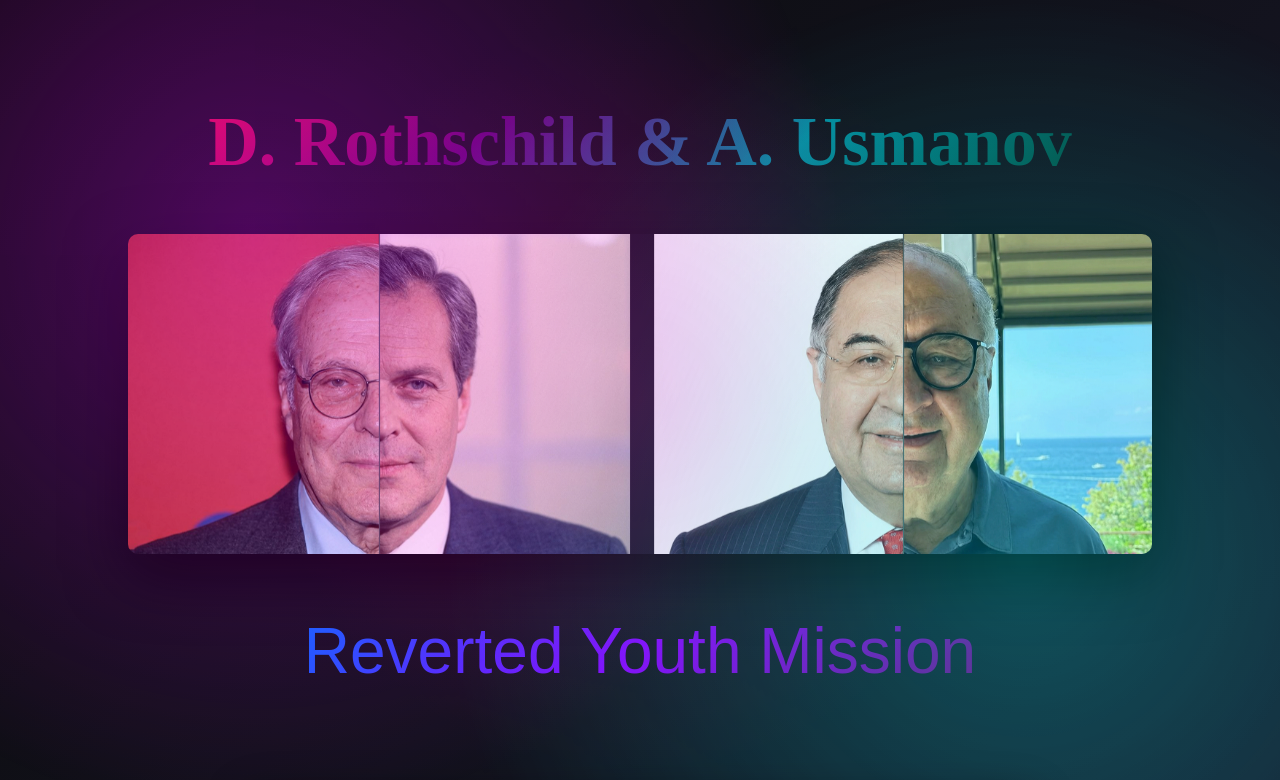
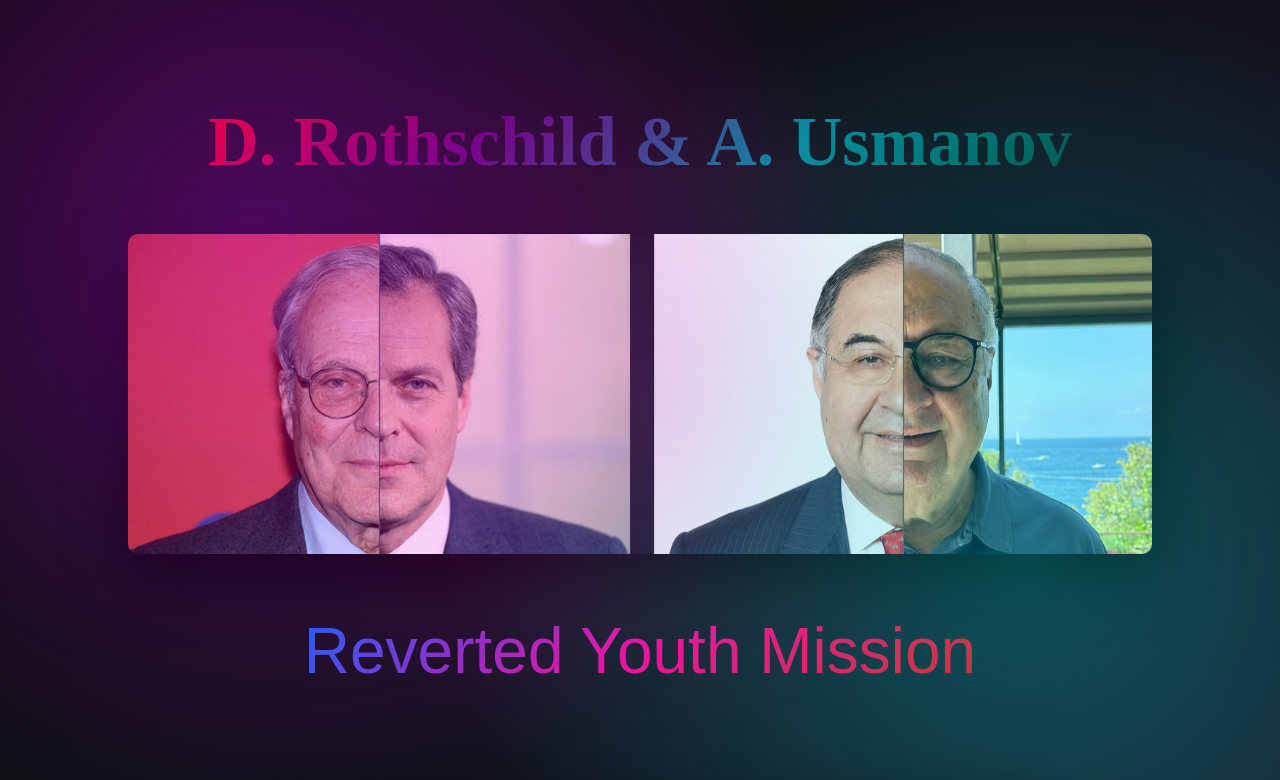
Before and after one commit to revertedyouth/revertedyouth.github.io, a plain HTML site: page index.html in a window 1280 px wide. Shown: the top 780 px of the page. Drawn offline with Linux system fonts and the light colour scheme; a web font is replaced by a local one.

Commit message:
Update index.html

```diff
--- a/index.html
+++ b/index.html
@@ -251,8 +251,9 @@
       font-variation-settings: "wdth" 100;
       text-align: center;
       /* background: linear-gradient(134deg, #ff006a, #5e056f, #028d9d, #054739); */
-      background: linear-gradient(134deg, #ed0f42, #5e056f, #028d9d, #054739);
+      /* background: linear-gradient(134deg, #ed0f42, #5e056f, #028d9d, #054739); */
       /* background: linear-gradient(134deg, #135877, #5e056f, #028d9d, #054739); */
+      background: linear-gradient(134deg, #ff0000, #5e056f, #028d9d, #054739);
       -webkit-background-clip: text;
       -webkit-text-fill-color: transparent;
       background-clip: text;
@@ -267,7 +268,8 @@
       justify-content: center;
       font-size: clamp(32px, 5vw, 69px);
       text-align: center;
-      background: linear-gradient(135deg, #0072ff, #8900ff, #750074);
+      /* background: linear-gradient(135deg, #0072ff, #8900ff, #750074); */
+      background: linear-gradient(135deg, #0072ff, #ff0099, #ff0000);
       -webkit-background-clip: text;
       -webkit-text-fill-color: transparent;
       background-clip: text;
```
